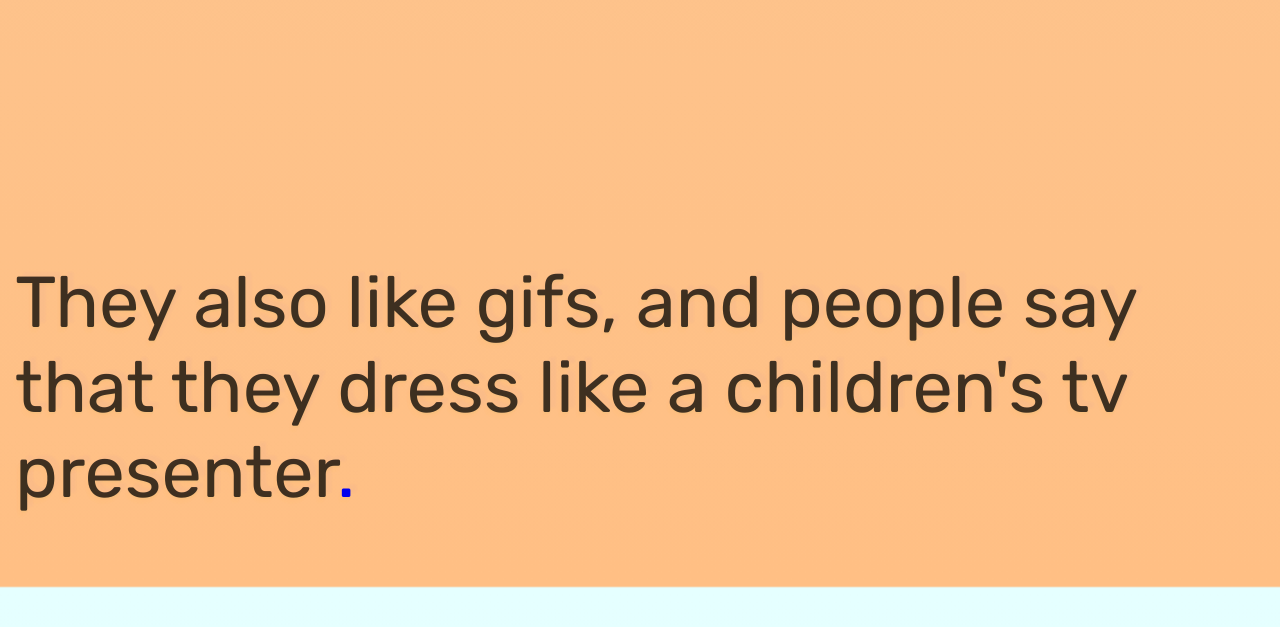
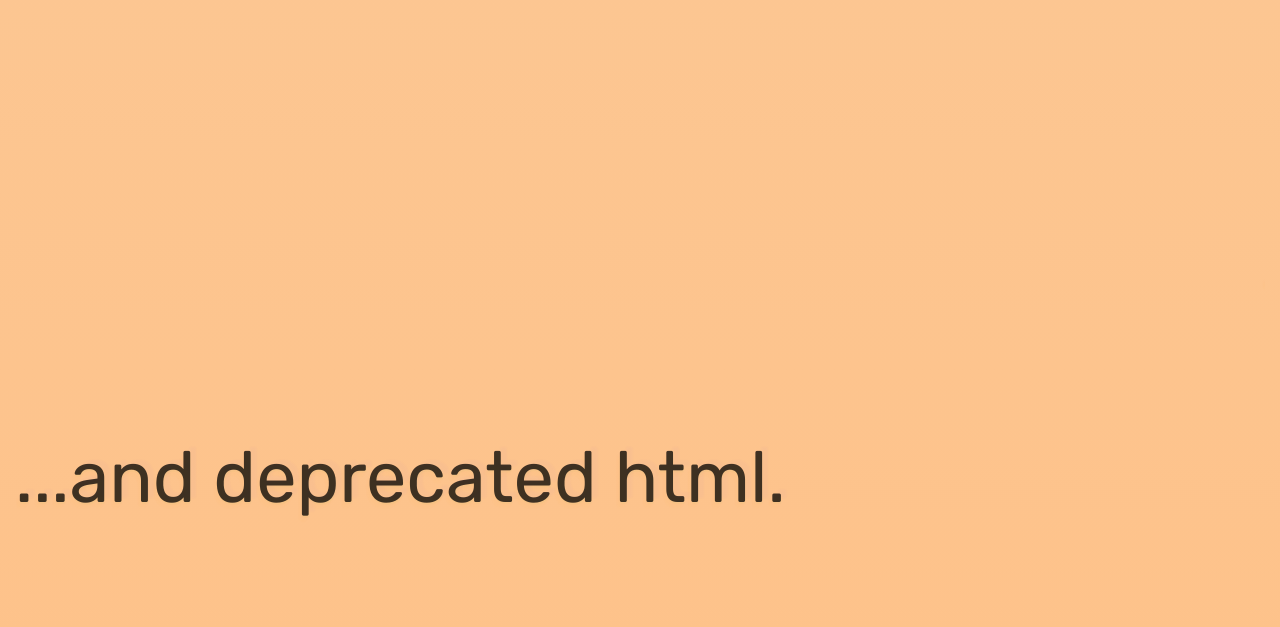
Before and after one commit to da5nsy/da5nsy.github.io, a Jekyll site: the page built from README.md, in a window 1280 px wide and 900 px high, scrolled down 10039 px. Shown: the top 627 px of the window. Built offline with Jekyll 4.4.1, drawn with Linux system fonts in a browser that asks for light colours; our own code applies the rules of GitHub Pages for plain Markdown files; before the commit the page ends 10626 px from its top, so only the background shows below that.

Commit message:
make a mess

```diff
--- a/_layouts/home.html
+++ b/_layouts/home.html
@@ -32,6 +32,7 @@
     font-family: 'Rubik';
 	font-size:8vh;
 	background: -webkit-linear-gradient(top, #e5ffff 0%,#ffbf84 100%);
+	cursor: url("//lucyandyak.com/cdn/shop/t/595/assets/dinosaur_small.png?v=25725588360714672731768469378") 0 0, auto;
 }
 
 @keyframes ColorExplosion {
@@ -73,6 +74,9 @@
 <a href="mailto:dannygarside@outlook.com">dannygarside<wbr>@outlook.com</a> </p>
 <br><br><br><br><br><br><br><br><br><br><br><br><br><br><br><br><br><br><br><br><br><br><br><br><br><br><br><br><br><br><br><br><br><br><br><br><br><br><br><br><br><br><br><br><br><br><br><br><br><br><br><br><br><br><br><br><br><br><br><br><br><br><br>
 
+<p> <marquee>They like making computers do weird things... </marquee> </p>
+<p> <blink>...and deprecated html.</blink> </p> <br><br><br>
+
 <p> They also like gifs, and people say that they dress like a children's tv presenter<a href="https://raw.githubusercontent.com/da5nsy/da5nsy.github.io/master/_MG_3994b.gif">.</a> </p>
 
 </body>
```
